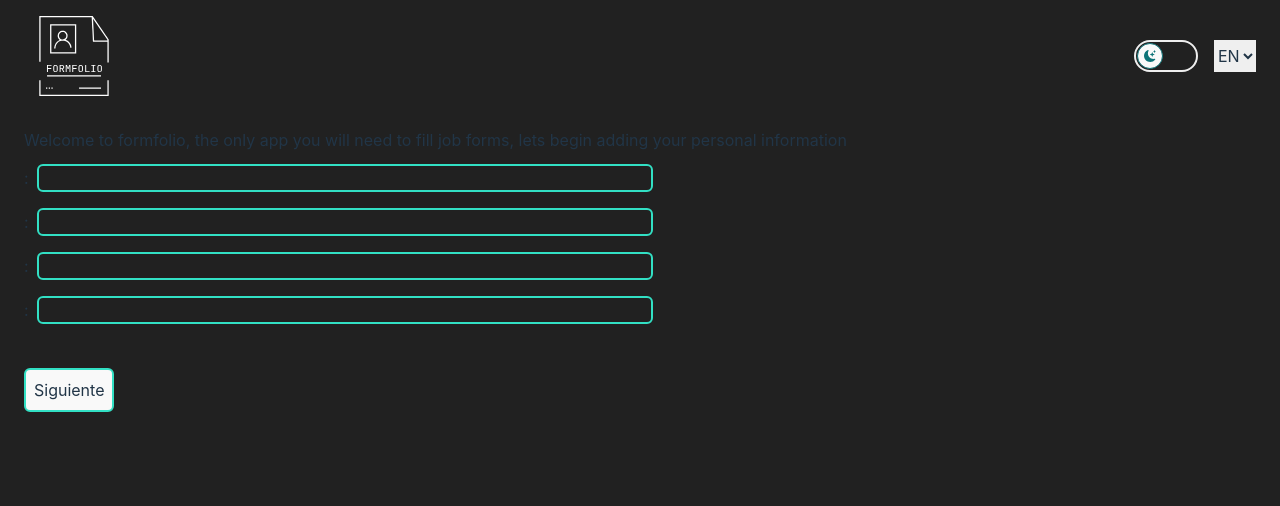
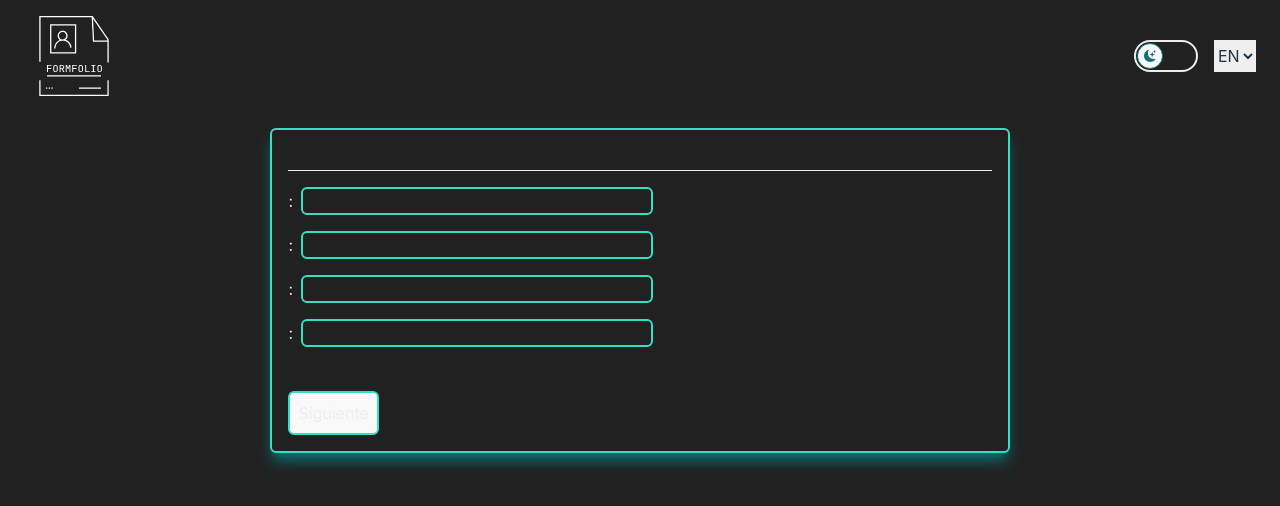
Before and after one commit to ewa1do/formfolio, a React (Vite) app in the folder webapp/: page / in a window 1280 px wide. Shown: the top 506 px of the page. Built offline with nearby package versions, Linux system fonts and the light colour scheme.

Commit message:
refactoring skills textarea component and finishing the register

```diff
--- a/webapp/src/components/Register/RegisterForm.tsx
+++ b/webapp/src/components/Register/RegisterForm.tsx
@@ -1,52 +1,45 @@
-import { useContext, useState } from 'react'
+import { useContext } from 'react'
 import { UserContext } from '../../contexts/userContext'
-import { SkillsArea } from './SkillsArea'
-import { InputData } from './InputData'
-import { LOCALSTORAGE_KEYS } from '../../models'
-import Utils from '../../utils'
-import { WorkExperience } from './WorkExperience'
-import { Education } from '.'
-
-const appMessages = [
-    'Welcome to formfolio, the only app you will need to fill job forms, lets begin adding your personal information',
-    'If you have work experience add it if not you can move on, Im sure youre going to find it soon',
-    'Add your last educational background',
-    'Add links to your sites, this way it will easier for you to fill forms, just copy and paste',
-    'Finally add some skills you have',
-]
+import { useRegister } from '../../hooks/useRegister'
+import { Education, InputData, SkillsArea, WorkExperience } from './index'
+import utils from '../../utils'
 
 export function RegisterForm() {
-    const { setIsRegistered } = useContext(UserContext)
-    const [option, setOption] = useState<number>(0)
-
-    function handleRegister() {
-        localStorage.setItem(LOCALSTORAGE_KEYS.ISREGISTERED, '1')
-
-        const register = Number(
-            localStorage.getItem(LOCALSTORAGE_KEYS.ISREGISTERED)
-        )
-
-        setIsRegistered(Boolean(register))
-    }
-
-    function increaseOption(): void {
-        setOption((prev) => prev + 1)
-    }
+    const { selectedLang, isModeChanged } = useContext(UserContext)
+    const { decreaseOption, handleRegister, increaseOption, option } =
+        useRegister()
 
     const renderList = [
         <InputData
-            onClick={increaseOption}
-            data={Utils.getUserInfo()}
+            onClick={{ increase: increaseOption }}
+            data={utils.getUserInfo()}
             validField="profile"
         />,
-        <WorkExperience onClick={increaseOption} />,
-        <Education onClick={increaseOption} />,
+        <WorkExperience
+            onClick={{
+                increase: increaseOption,
+                decrease: decreaseOption,
+            }}
+        />,
+        <Education
+            onClick={{
+                increase: increaseOption,
+                decrease: decreaseOption,
+            }}
+        />,
         <InputData
-            data={Utils.getUserLinks()}
-            onClick={increaseOption}
+            data={utils.getUserLinks()}
+            onClick={{
+                increase: increaseOption,
+                decrease: decreaseOption,
+            }}
             validField="link"
+            icons
         />,
-        <SkillsArea fieldName="formfolio-skills" />,
+        <SkillsArea
+            fieldName="formfolio-skills"
+            onClick={{ decrease: decreaseOption, save: handleRegister }}
+        />,
     ]
 
     return (
@@ -54,24 +47,22 @@ export function RegisterForm() {
             onSubmit={(e) => {
                 e.preventDefault()
             }}
+            className={`md:p-4 md:border-2 rounded-md md:shadow-lg ${
+                !isModeChanged
+                    ? 'text-light border-aqua-50 md:shadow-aqua-100'
+                    : 'text-dark border-aqua-100 md:shadow-aqua-50'
+            } md:w-3/4 md:ml-[12.5%] lg:w-3/5 lg:ml-[20%]`}
         >
-            <h2>{appMessages[option]}</h2>
+            <h2 className="mt-6">
+                {utils.getAppTexts().appMessages[option][selectedLang]}
+            </h2>
+            <hr
+                className={`my-3 border-1 ${
+                    !isModeChanged ? 'border-light' : 'border-dark'
+                }`}
+            />
+
             {renderList[option]}
-
-            {option == renderList.length - 1 && (
-                <button onClick={handleRegister}>Save!</button>
-            )}
         </form>
     )
 }
-
-// eduardo
-// isRegistered	1
-// formfolio-profile-twitter	@edu_dev
-// formfolio-profile-linkedin	https://www.linkedin.com/in/eduardo-vera-612626191/
-// formfolio-profile-lastname	vera
-// formfolio-profile-resume	https://docs.google.com/document/d/1jRY0CkLx-nThJT2cvT1DXTk8pZqacIemK6pc6EwVAM8/edit?usp=sharing
-// formfolio-profile-phone_number	584246913238
-// formfolio-profile-email	this.eduardovera@gmail.com
-// formfolio-profile-portfolio	https://eduardovera.vercel.app
-// formfolio-profile-job_title	software developer
--- a/webapp/src/components/Register/SkillsArea.tsx
+++ b/webapp/src/components/Register/SkillsArea.tsx
@@ -1,22 +1,49 @@
+import { useContext } from 'react'
 import { useInput } from '../../hooks/useInput'
+import { UserContext } from '../../contexts/userContext'
+import { Button } from '../UI/Button'
+import utils from '../../utils'
 
 interface Props {
     fieldName: string
+    onClick: {
+        decrease: () => void
+        save: () => void
+    }
 }
 
-export function SkillsArea({ fieldName }: Props) {
+export function SkillsArea({ fieldName, onClick }: Props) {
     const { handleInput, getValue } = useInput(fieldName)
 
+    const { isModeChanged, selectedLang } = useContext(UserContext)
+
+    const { placeholder } = utils.getAppTexts().skills
+
     return (
-        <div>
-            <label htmlFor="textarea">Skills</label>
+        <>
+            <div className="flex flex-col">
+                <label htmlFor="textarea" className="text-xl my-1">
+                    Skills:{' '}
+                </label>
                 <textarea
                     onChange={handleInput}
                     name="textarea"
-                id=""
-                placeholder="separate your skills by commas"
+                    placeholder={placeholder[selectedLang]}
                     value={getValue(fieldName)}
+                    className={`bg-transparent p-2 w-full md:w-3/4 min-h-[5rem] md:min-h-[8rem] border-2 ${
+                        !isModeChanged ? 'border-aqua-50' : 'border-aqua-100'
+                    }`}
                 ></textarea>
             </div>
+
+            <Button
+                onClick={onClick.decrease}
+                value={`${selectedLang === 'EN' ? 'Prev' : 'Anterior'}`}
+            />
+            <Button
+                onClick={onClick.save}
+                value={`${selectedLang === 'EN' ? 'Save!' : 'Guardar!'}`}
+            />
+        </>
     )
 }
--- a/webapp/src/components/Register/index.ts
+++ b/webapp/src/components/Register/index.ts
@@ -2,3 +2,4 @@ export * from './InputData'
 export * from './RegisterForm'
 export * from './SkillsArea'
 export * from './Education'
+export * from './WorkExperience'
--- /dev/null
+++ b/webapp/src/hooks/useRegister.ts
@@ -0,0 +1,28 @@
+import { useContext, useState } from 'react'
+import { UserContext } from '../contexts/userContext'
+import { LOCALSTORAGE_KEYS } from '../models'
+
+export function useRegister() {
+    const { setIsRegistered } = useContext(UserContext)
+    const [option, setOption] = useState<number>(0)
+
+    function handleRegister() {
+        localStorage.setItem(LOCALSTORAGE_KEYS.ISREGISTERED, '1')
+
+        const register = Number(
+            localStorage.getItem(LOCALSTORAGE_KEYS.ISREGISTERED)
+        )
+
+        setIsRegistered(Boolean(register))
+    }
+
+    function increaseOption(): void {
+        setOption((prev) => prev + 1)
+    }
+
+    function decreaseOption(): void {
+        setOption((prev) => prev - 1)
+    }
+
+    return { option, handleRegister, increaseOption, decreaseOption }
+}
--- a/webapp/src/models/index.ts
+++ b/webapp/src/models/index.ts
@@ -27,6 +27,7 @@ export interface FormFolioTexts {
             company: Choices
             description: Choices
         }
+        noContent: Choices
     }
     coverLetter: {
         generate: Choices
@@ -44,7 +45,10 @@ export interface FormFolioTexts {
             institution: Choices
         }
     }
-    skills: Choices
+    skills: {
+        title: Choices
+        placeholder: Choices
+    }
 }
 
 export interface InfoView {
--- a/webapp/src/utils/index.ts
+++ b/webapp/src/utils/index.ts
@@ -92,7 +92,7 @@ class Utilities {
             },
             {
                 EN: 'Finally add some skills you have',
-                ES: 'Finalmente agrega algunas habilidades que poseas',
+                ES: 'Finalmente agrega algunas habilidades que sepas',
             },
         ],
         workExperience: {
@@ -113,6 +113,10 @@ class Utilities {
                     EN: 'What were your job responsibilities?',
                     ES: 'Cuáles fueron tus responsabilidades?',
                 },
+            },
+            noContent: {
+                EN: 'Add some experience, remember that everything counts. Bootcamps, freelancing...',
+                ES: 'Agrega alguna experiencia que poseas, recuerda que todo suma. Bootcamps, freelancing...',
             },
         },
         coverLetter: {
@@ -156,8 +160,14 @@ class Utilities {
             },
         },
         skills: {
-            EN: 'Technical Skills',
-            ES: 'Habilidades Técnicas',
+            title: {
+                EN: 'Technical Skills',
+                ES: 'Habilidades Técnicas',
+            },
+            placeholder: {
+                EN: 'Separate your skills by Commas',
+                ES: 'Separa tus skills por Comas',
+            },
         },
     }
 
```
Lines whose indentation alone changed are shown as unchanged.
